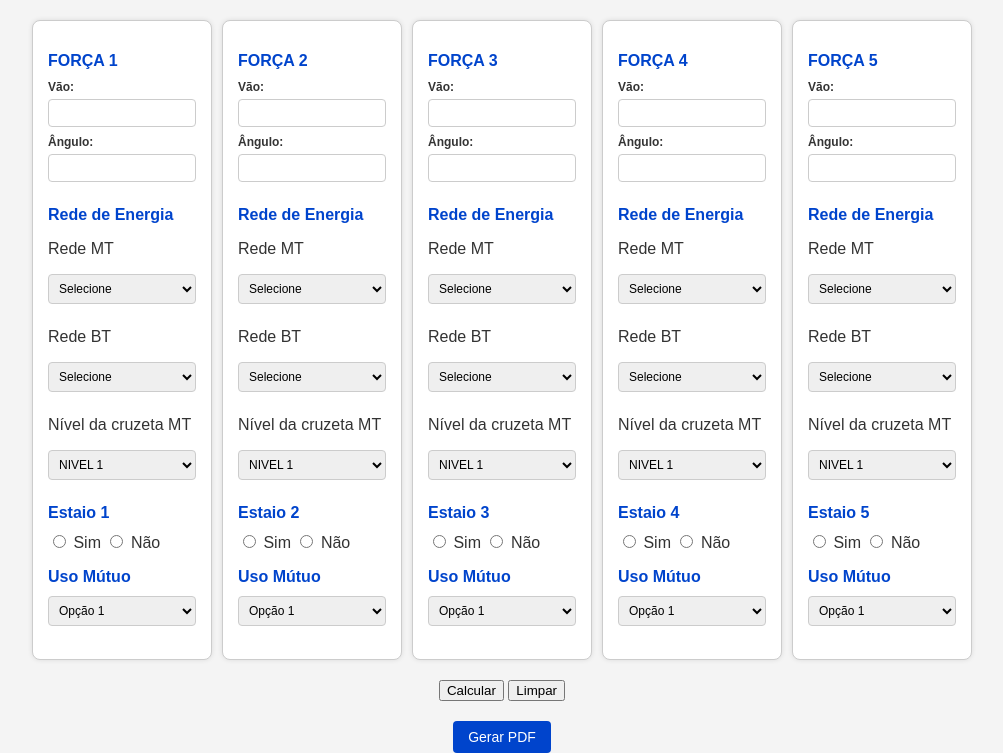
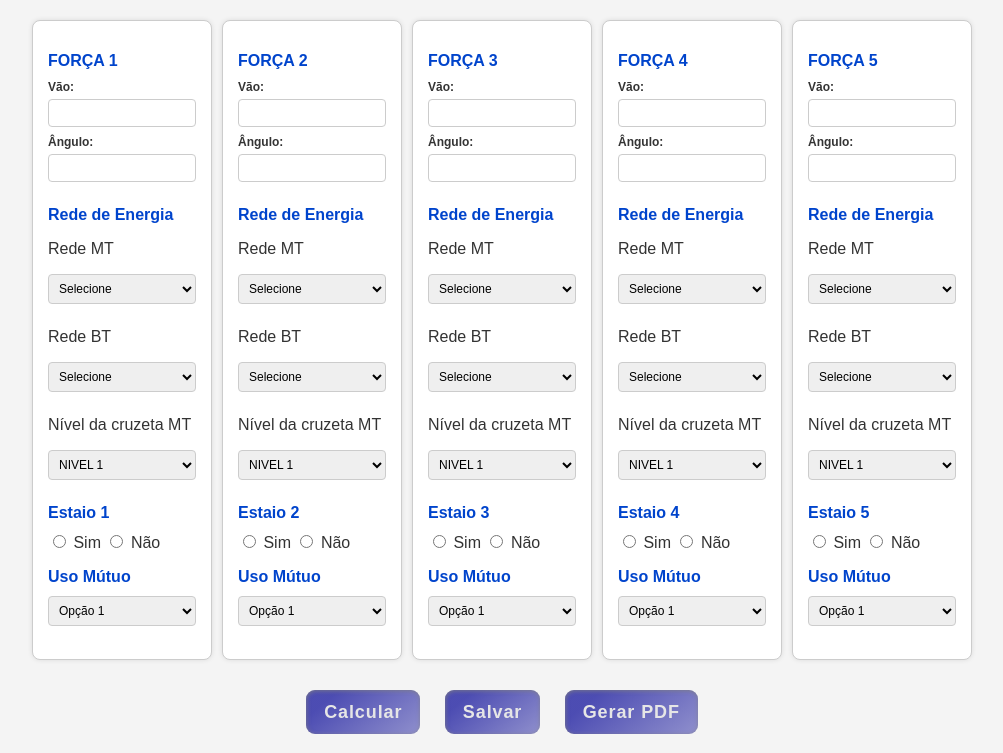
Before and after one commit to AKENGENHARIA/Calc_Esf_Urbano, a plain HTML site: page index.html in a window 1280 px wide. Shown: the part 130-883 px from the top of the page, without its empty margins (138-1141 px from the left). Drawn offline with Linux system fonts and the light colour scheme; a script that the page names is missing.

Commit message:
mudança nos estilo do botão

```diff
--- a/index.html
+++ b/index.html
@@ -142,6 +142,62 @@
         label {
             align-items: center;
         }
+        .button{
+            --bezier: cubic-bezier(0.22, 0.61, 0.36, 1);
+  --edge-light: hsla(0, 0%, 50%, 0.8);
+  --text-light: rgba(255, 255, 255, 0.4);
+  --back-color: 240, 40%;
+
+  cursor: pointer;
+  padding: 0.7em 1em;
+  border-radius: 0.5em;
+  min-height: 2.4em;
+  min-width: 3em;
+  display: inline;
+  align-items: center;
+  font-size: 18px;
+  letter-spacing: 0.05em;
+  line-height: 1;
+  font-weight: bold;
+  margin: 10px;
+
+  background: linear-gradient(
+    140deg,
+    hsla(var(--back-color), 50%, 1) min(2em, 20%),
+    hsla(var(--back-color), 50%, 0.6) min(8em, 100%)
+  );
+  color: hsla(0, 0%, 90%);
+  border: 0;
+  box-shadow: inset 0.4px 1px 4px var(--edge-light);
+
+  transition: all 0.1s var(--bezier);
+}
+
+.button:hover {
+  --edge-light: hsla(0, 0%, 50%, 1);
+  text-shadow: 0px 0px 10px var(--text-light);
+  box-shadow: inset 0.4px 1px 4px var(--edge-light),
+    2px 4px 8px hsla(0, 0%, 0%, 0.295);
+  transform: scale(1.1);
+}
+
+.button:active {
+  --text-light: rgba(255, 255, 255, 1);
+
+  background: linear-gradient(
+    140deg,
+    hsla(var(--back-color), 50%, 1) min(2em, 20%),
+    hsla(var(--back-color), 50%, 0.6) min(8em, 100%)
+  );
+  box-shadow: inset 0.4px 1px 8px var(--edge-light),
+    0px 0px 8px hsla(var(--back-color), 50%, 0.6);
+  text-shadow: 0px 0px 20px var(--text-light);
+  color: hsla(0, 0%, 100%, 1);
+  letter-spacing: 0.1em;
+  transform: scale(1);
+}
+
+
     </style>
 </head>
 
@@ -587,11 +643,9 @@
 
     <!-- Buttons -->
     <div id="buttons">
-        <button type="button" id="calculate">Calcular</button>
-        <button type="button" id="clear">Limpar</button>
-    </div>
-    <div class="buttons">
-        <button id="generatePdf">Gerar PDF</button>
+        <button class="button" id="calculate">Calcular</button>
+        <button class="button" id="save">Salvar</button>
+         <button class="button" id="generatePdf">Gerar PDF</button>
     </div>
 
     </form>
```
